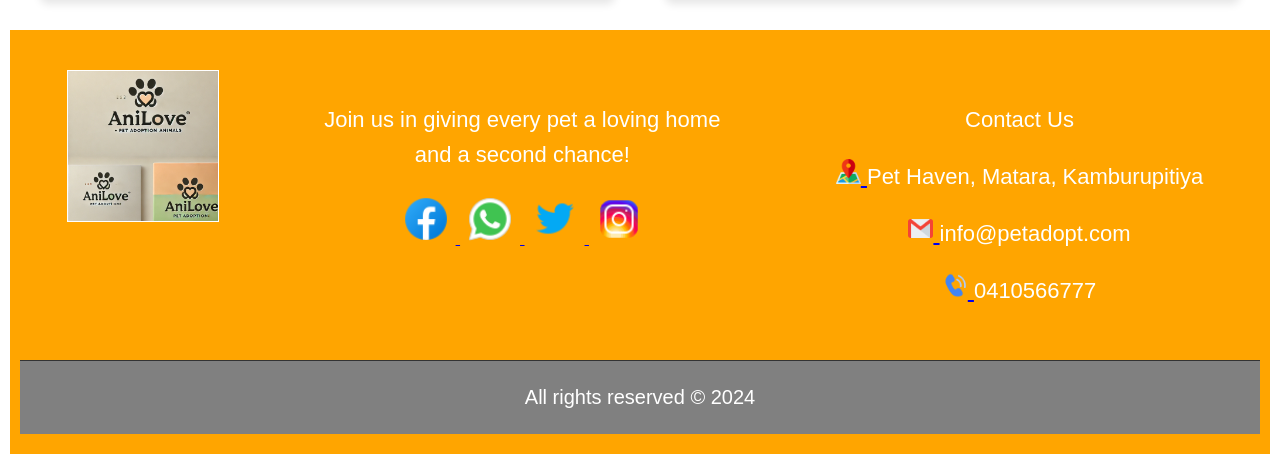
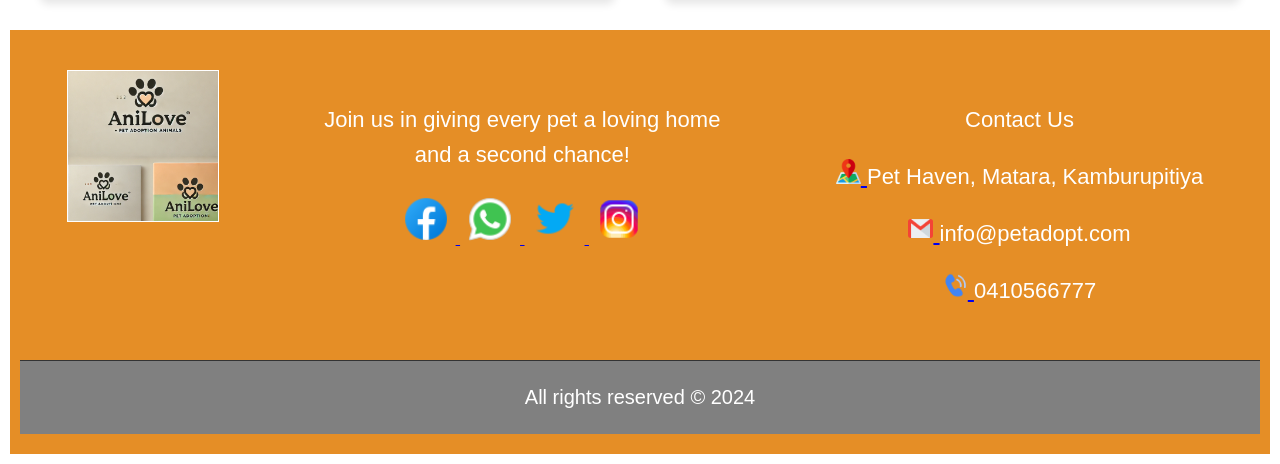
Before and after one commit to MalinduShasan/final_php_project, a PHP site: page / in a window 1280 px wide. Shown: the part 3682-4146 px from the top of the page. Run offline with PHP 8.4, Linux system fonts and the light colour scheme.

Commit message:
footer color changed.

```diff
--- a/index.php
+++ b/index.php
@@ -102,6 +102,7 @@
         button{
             background-color:#e58e26;
         }
+
         button:hover{
             background-color: #f6b93b;
         }
@@ -355,7 +356,7 @@
 
         /*footer styles*/
         .footer {
-            background-color: orange;
+            background-color: #e58e26;
             color: #fff;
             padding: 20px 10px;
             text-align: center;
```
